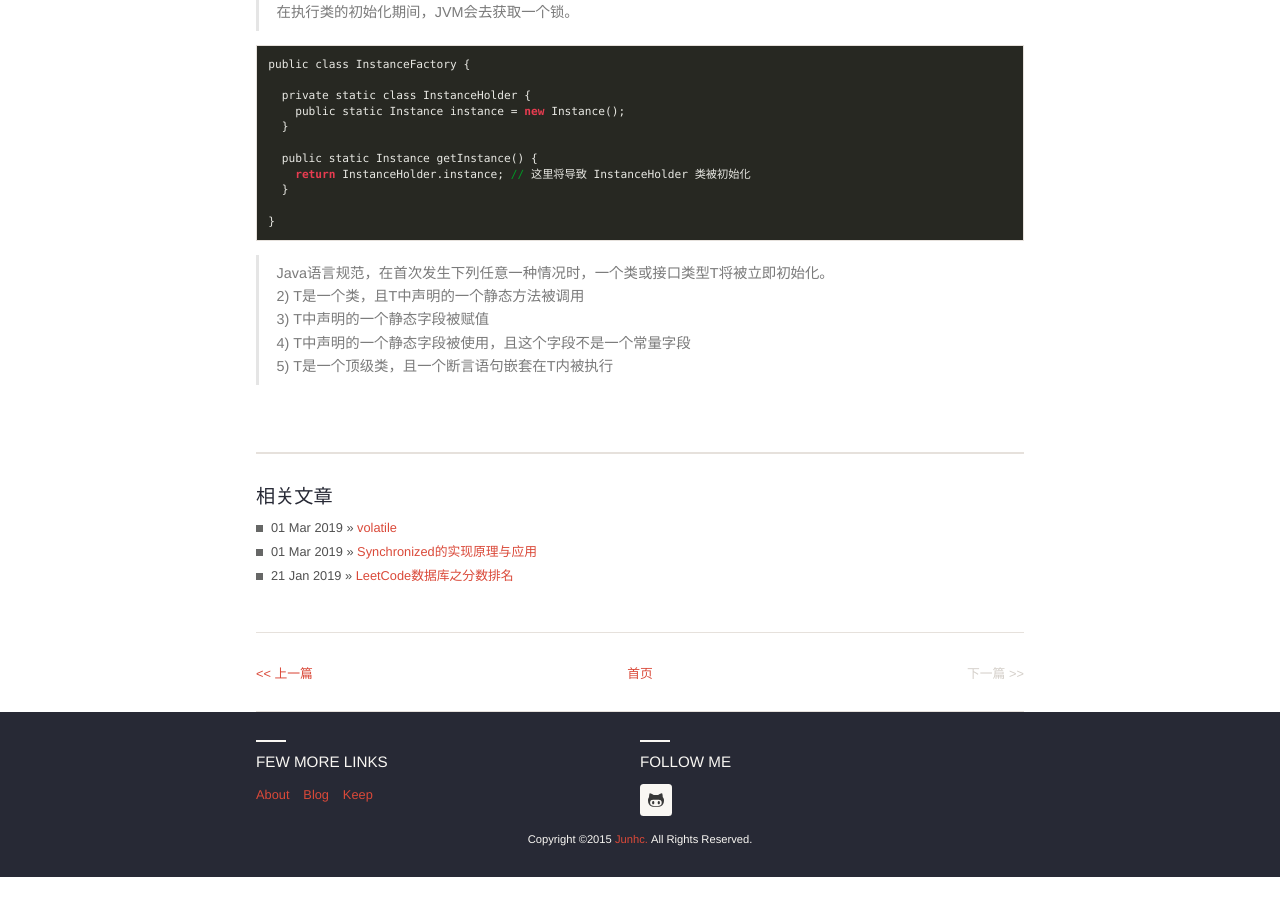
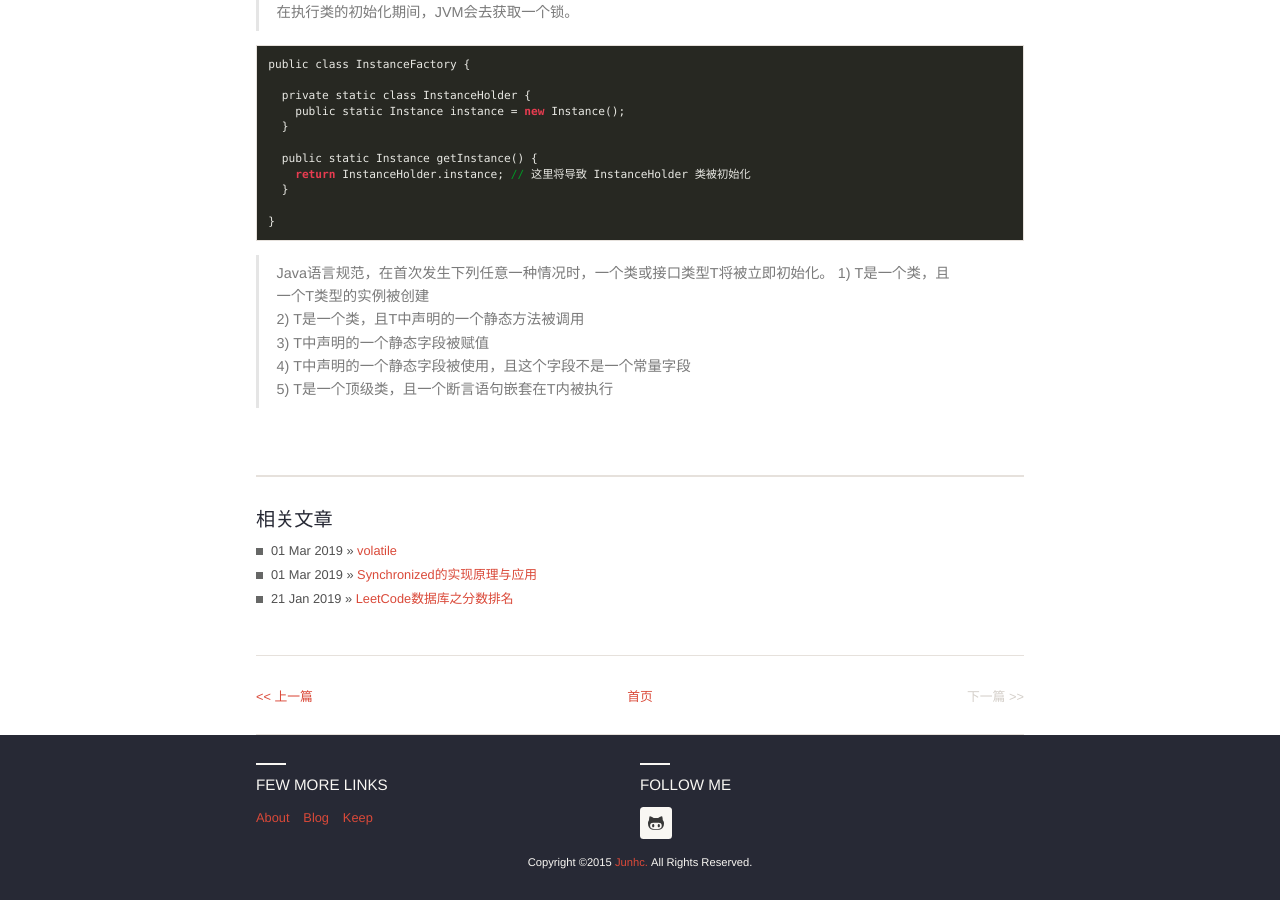
Before and after one commit to junhc/junhc.github.io, a Jekyll site: the page built from _posts/2019-03-07-singleton.md, in a window 1280 px wide and 900 px high, scrolled down 801 px. Built offline with Jekyll 4.4.1, drawn with Linux system fonts in a browser that asks for light colours; Markdown is read by kramdown in place of the engine named in the settings; before the commit the page ends 1678 px from its top, so only the background shows below that.

Commit message:
Update 2019-03-07-singleton.md

````diff
--- a/_posts/2019-03-07-singleton.md
+++ b/_posts/2019-03-07-singleton.md
@@ -52,6 +52,7 @@ public class InstanceFactory {
 }
 ```
 > Java语言规范，在首次发生下列任意一种情况时，一个类或接口类型T将被立即初始化。
+> 1) T是一个类，且一个T类型的实例被创建
 > 2) T是一个类，且T中声明的一个静态方法被调用
 > 3) T中声明的一个静态字段被赋值
 > 4) T中声明的一个静态字段被使用，且这个字段不是一个常量字段
````
